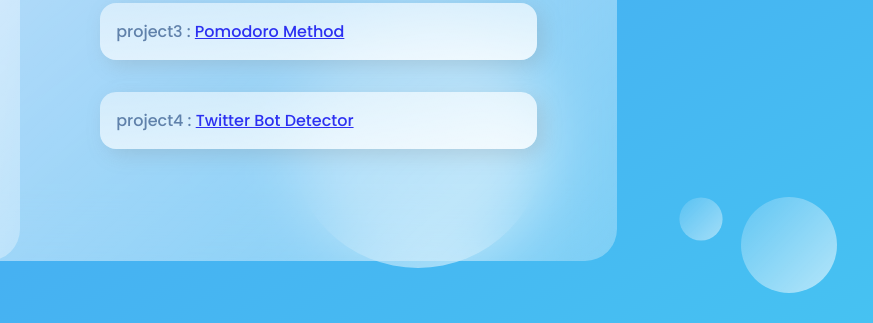
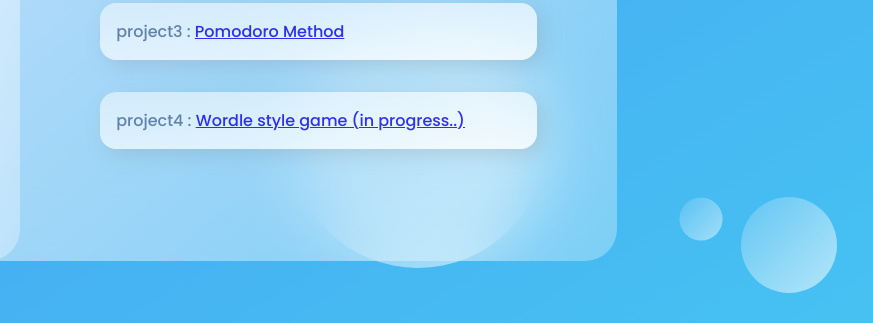
Before and after one commit to Rostam-Rad/personalWebsite, a plain HTML site: page projects.html in a window 1280 px wide. Shown: the part 477-800 px from the top of the page, 407-1280 px from the left. Drawn offline with Linux system fonts and the light colour scheme.

Commit message:
Update projects.html

```diff
--- a/projects.html
+++ b/projects.html
@@ -76,7 +76,7 @@
               <p>project3 : <a href="https://github.com/Rostam-Rad/pomodoroMethod">Pomodoro Method</a></p>
             </div>
             <div class="card">
-              <p>project4 : <a href="https://github.com/Rostam-Rad/twitterBotDetector">Twitter Bot Detector</p>
+              <p>project4 : <a href="https://github.com/Rostam-Rad/twitterBotDetector">Wordle style game (in progress..)</p>
             </div>
           </div>
         </section>
```
